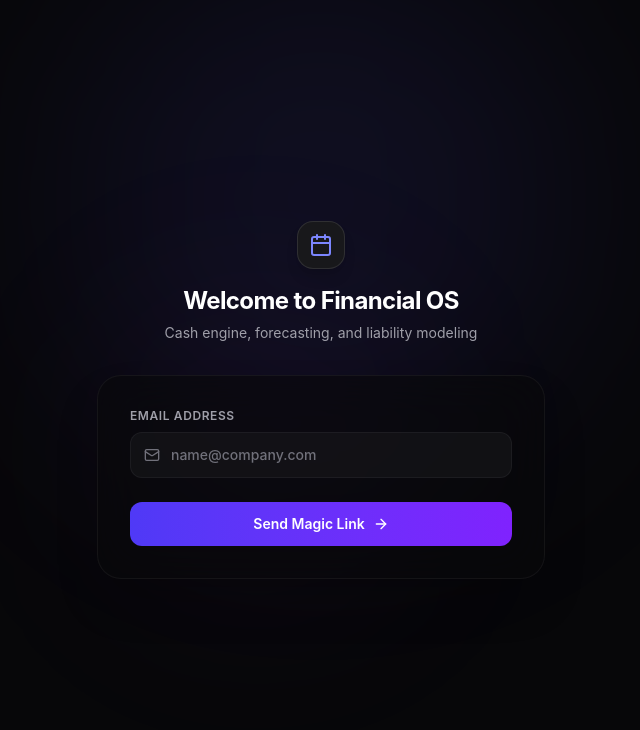
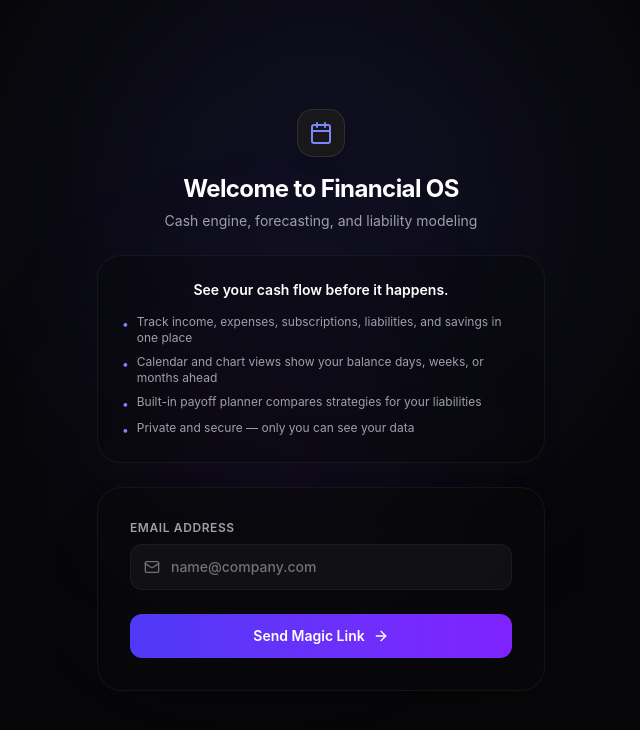
Before and after one commit to courtneykimbrough0/Financial-OS-, a Next.js app: page /login in a window 1280 px wide. Shown: the top 730 px of the page, without its empty margins (319-959 px from the left). Built offline with nearby package versions, Linux system fonts and the light colour scheme.

Commit message:
Add product explainer to login screen (#17)
Closes #16

Co-authored-by: courtneykimbrough0 <courtneykimbrough0@users.noreply.github.com>

```diff
--- a/app/login/page.tsx
+++ b/app/login/page.tsx
@@ -39,12 +39,35 @@ export default function LoginPage() {
 
       <div className="w-full max-w-md z-10">
         {/* Branding header */}
-        <div className="flex flex-col items-center mb-8 text-center">
+        <div className="flex flex-col items-center mb-6 text-center">
           <div className="flex items-center justify-center w-12 h-12 rounded-2xl bg-zinc-900 border border-white/10 shadow-lg text-indigo-400 mb-4">
             <CalendarIcon className="w-6 h-6" />
           </div>
           <h1 className="text-2xl font-bold tracking-tight text-white">Welcome to Financial OS</h1>
           <p className="text-sm text-zinc-400 mt-1.5">Cash engine, forecasting, and liability modeling</p>
+        </div>
+
+        {/* Product Explainer */}
+        <div className="mb-6 text-sm text-zinc-300 bg-zinc-950/40 border border-white/5 rounded-3xl p-6 space-y-3.5">
+          <p className="font-semibold text-white text-center">See your cash flow before it happens.</p>
+          <ul className="space-y-2 text-xs text-zinc-400">
+            <li className="flex items-start gap-2">
+              <span className="text-indigo-400 select-none mt-0.5">•</span>
+              <span>Track income, expenses, subscriptions, liabilities, and savings in one place</span>
+            </li>
+            <li className="flex items-start gap-2">
+              <span className="text-indigo-400 select-none mt-0.5">•</span>
+              <span>Calendar and chart views show your balance days, weeks, or months ahead</span>
+            </li>
+            <li className="flex items-start gap-2">
+              <span className="text-indigo-400 select-none mt-0.5">•</span>
+              <span>Built-in payoff planner compares strategies for your liabilities</span>
+            </li>
+            <li className="flex items-start gap-2">
+              <span className="text-indigo-400 select-none mt-0.5">•</span>
+              <span>Private and secure — only you can see your data</span>
+            </li>
+          </ul>
         </div>
 
         {/* Login Card */}
```
